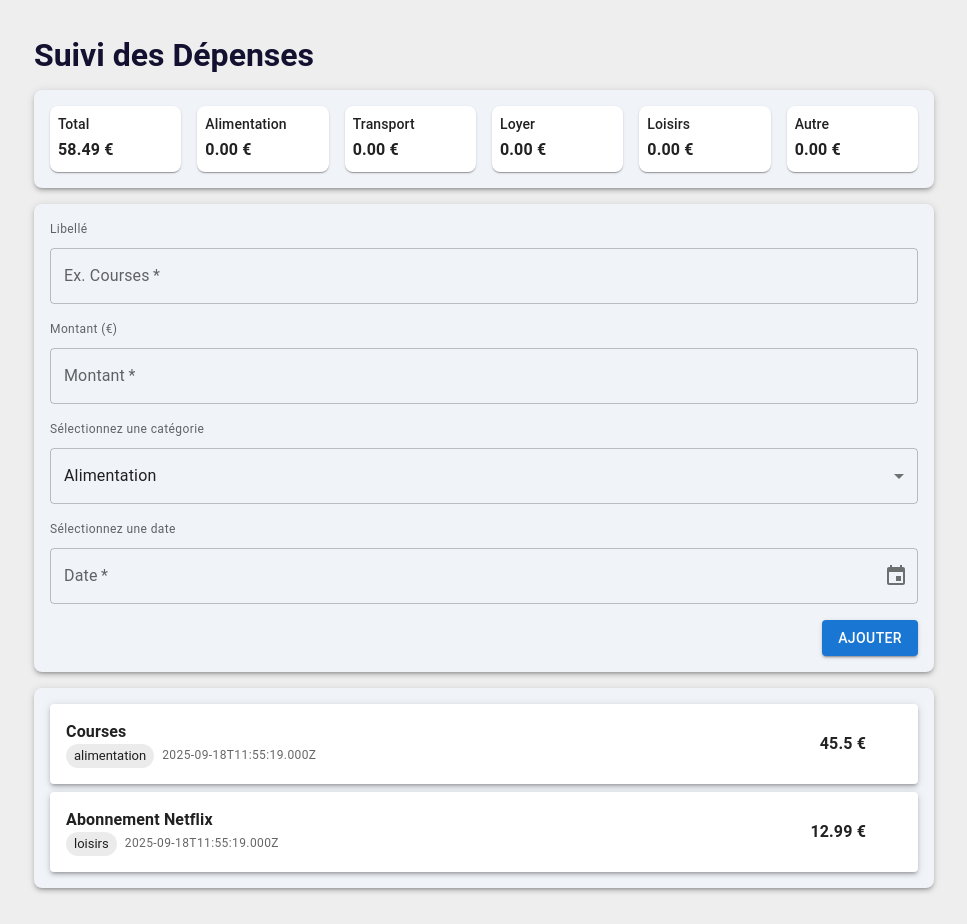
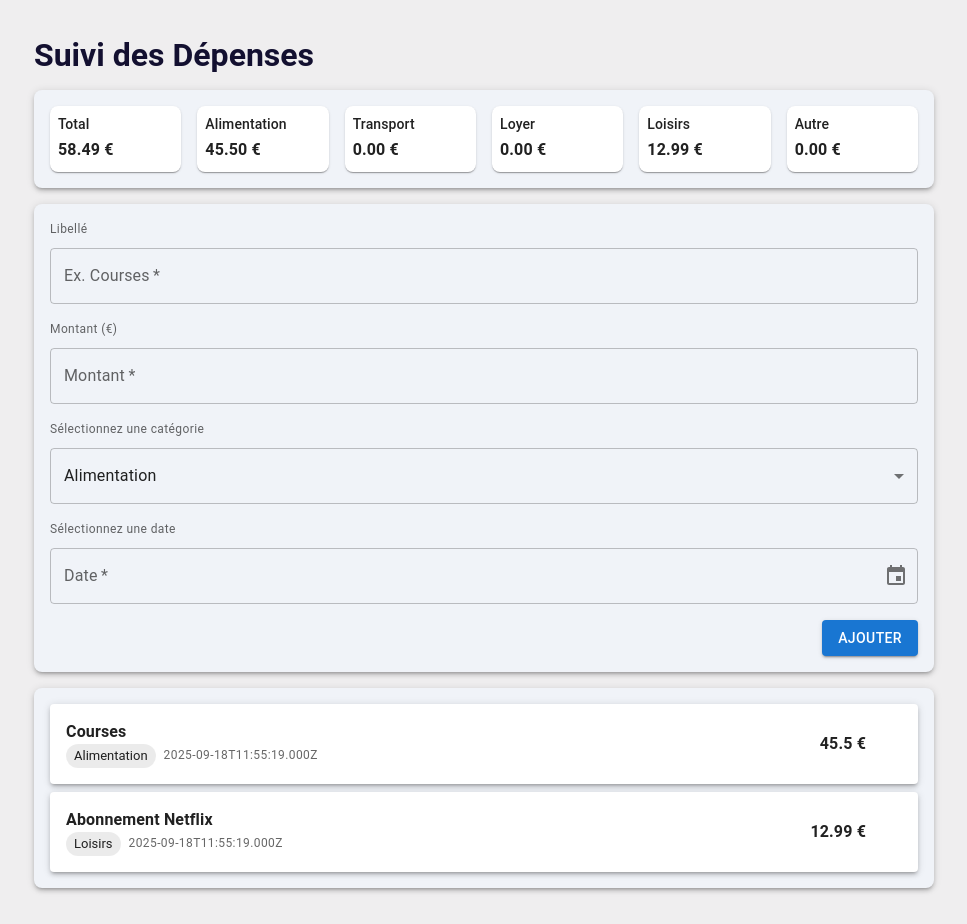
Before and after one commit to NataBoud/React-CDA, a React (Vite) app in the folder depenses-app/: page / in a window 1280 px wide. Shown: the whole page, without its empty margins (156-1123 px from the left). Built offline with nearby package versions, Linux system fonts and the light colour scheme; some icons are missing.

Commit message:
fix(depenses-app): :adhesive_bandage: Ajout de constatnte categories

```diff
--- a/depenses-app/src/components/Dashboard.tsx
+++ b/depenses-app/src/components/Dashboard.tsx
@@ -1,11 +1,11 @@
 import { Card, Typography, Stack } from "@mui/material";
-import type { ExpenseInterface, Category } from "../interfaces/ExpenseInterface";
+import type { ExpenseInterface } from "../interfaces/ExpenseInterface";
+import { categories } from "../constants/categories";
+
 
 interface DashboardProps {
     expenses: ExpenseInterface[];
 }
-
-const categories: Category[] = ["Alimentation", "Transport", "Loyer", "Loisirs", "Autre"];
 
 export default function Dashboard({ expenses }: DashboardProps) {
 
--- a/depenses-app/src/components/ExpenseForm.tsx
+++ b/depenses-app/src/components/ExpenseForm.tsx
@@ -1,12 +1,11 @@
 import { useState } from "react";
 import { useDispatch } from "react-redux";
-import type { Category } from "../interfaces/ExpenseInterface";
+import { categories } from "../constants/categories"; // valeur (le tableau)
+import type { Category } from "../constants/categories"; // type
 import { addExpense } from "../store/expensesSlice";
 import { Card, TextField, MenuItem, Button, Stack, Typography } from "@mui/material";
 import { DatePicker } from '@mui/x-date-pickers/DatePicker';
 
-
-const categories: Category[] = ["Alimentation", "Transport", "Loyer", "Loisirs", "Autre"];
 
 export default function ExpenseForm() {
 
--- /dev/null
+++ b/depenses-app/src/constants/categories.ts
@@ -0,0 +1,3 @@
+export const categories = ["Alimentation", "Transport", "Loyer", "Loisirs", "Autre"] as const;
+
+export type Category = typeof categories[number];
--- a/depenses-app/src/interfaces/ExpenseInterface.ts
+++ b/depenses-app/src/interfaces/ExpenseInterface.ts
@@ -1,4 +1,4 @@
-export type Category = "Alimentation" | "Transport" | "Loyer" | "Loisirs" | "Autre";
+import type { Category } from "../constants/categories";
 
 export interface ExpenseInterface {
     id: string;
--- a/depenses-app/src/store/expensesSlice.ts
+++ b/depenses-app/src/store/expensesSlice.ts
@@ -8,14 +8,14 @@ const initialState: { list: ExpenseInterface[] } = {
             id: uuidv4(),
             label: "Courses",
             amount: 45.5,
-            category: "alimentation",
+            category: "Alimentation",
             date: new Date().toISOString()
         },
         {
             id: uuidv4(),
             label: "Abonnement Netflix",
             amount: 12.99,
-            category: "loisirs",
+            category: "Loisirs",
             date: new Date().toISOString()
         }
     ]
```
